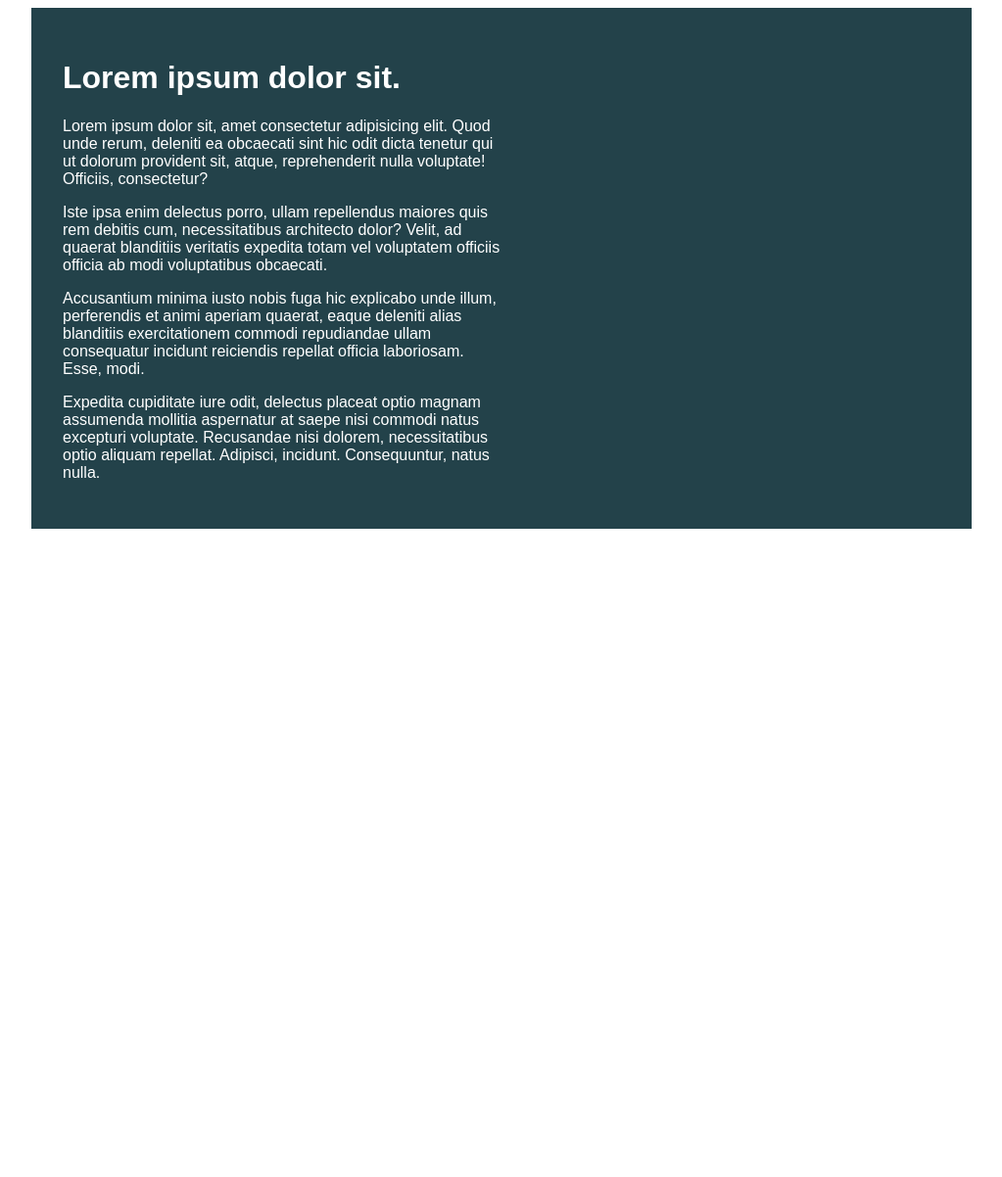
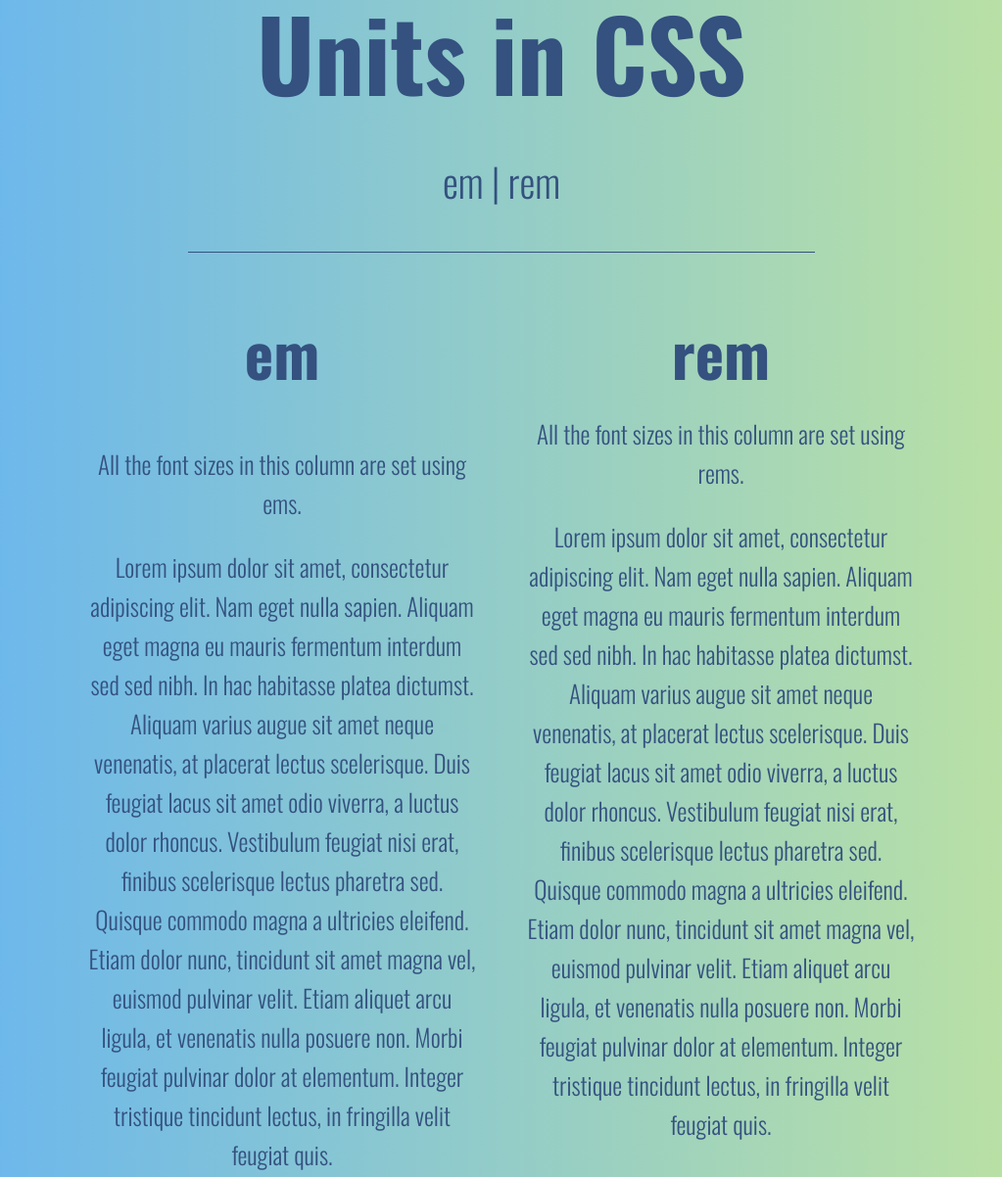
Before and after one commit to CWW15/conquering-responsiuve-layouts, a plain HTML site: page index.html in a window 1280 px wide. Shown: the part 72-1274 px from the top of the page at 98% size, without its empty margins (128-1151 px from the left). Before the commit the page ends 800 px from the top, so only its background shows below. Drawn offline with nearby package versions, Linux system fonts and the light colour scheme.

Commit message:
1 file modified, 5 added, 2 deleted

```diff
--- /dev/null
+++ b/Day02.css
@@ -0,0 +1,140 @@
+@import url('https://fonts.googleapis.com/css?family=Oswald:300,700');
+
+html {
+  font-size: 16px;
+}
+
+@media (min-width: 700px) {
+  html {
+    font-size: 25px;
+  }
+}
+
+body {
+  color: #34517f;
+  margin: 3em auto;
+  text-align: center;
+  background: linear-gradient(to left, #c2e59c , #64b3f4);
+  font-family: 'Oswald', sans-serif;
+  font-weight: 300;
+  font-size: 1em;
+  line-height: 1.6;
+}
+
+.subhead {
+  font-size: 1.6rem;
+  margin: .5em 0;
+}
+
+.subhead::after {
+  content: '';
+  display: block;
+  height: 1px;
+  background: #34517f;
+  margin: 1em auto;
+  width: 50%;
+}
+
+.grid {
+  display: flex;
+  width: 70%;
+  margin: 0 auto;
+}
+
+.col {
+  flex: 1;
+  margin: 0 0.5em;
+  padding: 0 0.5em;
+}
+
+
+
+/* ============
+   === EMS  ===
+   ============ */
+
+.grid {
+
+}
+
+.col--em {
+
+}
+
+.col--em h1 {
+  font-size: 2.5em;
+  margin-bottom: 1em;
+}
+
+.col--em p {
+  font-size: 1em;
+}
+
+
+
+/* ============
+   === REMS ===
+   ============ */
+
+
+
+.col--rem {
+
+}
+
+.col--rem h1 {
+  font-size: 2.5rem;
+}
+
+.col--rem p {
+  font-size: 1rem;
+}
+
+
+
+
+/* ============
+   Call to action
+   ============ */
+
+h1 {
+  font-size: 4em;
+  margin: .5em 0;
+  line-height: 1;
+}
+
+.call-to-action {
+  background: linear-gradient(to left, #f46b45 , #eea849);
+  padding: 3em 0;
+  color: white;
+  text-shadow: 0 0 15px rgba(0, 0, 0, .5);
+  margin-top: 500px;
+  font-size: 1em;
+
+}
+
+.call-to-action--small {
+  font-size: 1em;
+}
+
+.btn {
+  display: inline-block;
+  background: black;
+  font-weight: 700;
+  letter-spacing: 5px;
+  color: white;
+  text-transform: uppercase;
+  text-decoration: none;
+
+  padding: 1em 3em;
+
+  margin: 0 .25rem;
+}
+
+.btn--small {
+  font-size: .5em;
+}
+
+.btn--lrg {
+  font-size: 1.5em;
+}
--- a/index.html
+++ b/index.html
@@ -1,32 +1,51 @@
-
 <html>
 
 <head>
-    <meta charset="UTF-8">
-    <meta name="viewport" content="width=device-width, initial-scale=1.0">
-    <title>Day 01</title>
-
-    <link rel="stylesheet" type="text/css" href="styles.css" />
+    <link rel="stylesheet" type="text/css" href="Day02.css" />
 </head>
 
 <body>
-    <div class="container">
-        <div class="intro-content">
-            <h1>Lorem ipsum dolor sit.</h1>
-            <p>Lorem ipsum dolor sit, amet consectetur adipisicing elit. Quod unde rerum, deleniti ea obcaecati sint hic
-                odit dicta tenetur qui ut dolorum provident sit, atque, reprehenderit nulla voluptate! Officiis,
-                consectetur?</p>
-            <p>Iste ipsa enim delectus porro, ullam repellendus maiores quis rem debitis cum, necessitatibus architecto
-                dolor? Velit, ad quaerat blanditiis veritatis expedita totam vel voluptatem officiis officia ab modi
-                voluptatibus obcaecati.</p>
-            <p>Accusantium minima iusto nobis fuga hic explicabo unde illum, perferendis et animi aperiam quaerat, eaque
-                deleniti alias blanditiis exercitationem commodi repudiandae ullam consequatur incidunt reiciendis
-                repellat officia laboriosam. Esse, modi.</p>
-            <p>Expedita cupiditate iure odit, delectus placeat optio magnam assumenda mollitia aspernatur at saepe nisi
-                commodi natus excepturi voluptate. Recusandae nisi dolorem, necessitatibus optio aliquam repellat.
-                Adipisci, incidunt. Consequuntur, natus nulla.</p>
-        </div>
+<h1>Units in CSS</h1>
+<p class="subhead">em | rem</p>
+
+<div class="grid">
+
+    <div class="col col--em">
+        <h1>em</h1>
+        <p>All the font sizes in this column are set using ems.</p>
+        <p>Lorem ipsum dolor sit amet, consectetur adipiscing elit. Nam eget nulla sapien. Aliquam eget magna eu mauris
+            fermentum interdum sed sed nibh. In hac habitasse platea dictumst. Aliquam varius augue sit amet neque
+            venenatis, at placerat lectus scelerisque. Duis feugiat lacus sit amet odio viverra, a luctus dolor rhoncus.
+            Vestibulum feugiat nisi erat, finibus scelerisque lectus pharetra sed. Quisque commodo magna a ultricies
+            eleifend. Etiam dolor nunc, tincidunt sit amet magna vel, euismod pulvinar velit. Etiam aliquet arcu ligula,
+            et venenatis nulla posuere non. Morbi feugiat pulvinar dolor at elementum. Integer tristique tincidunt
+            lectus, in fringilla velit feugiat quis.</p>
     </div>
+
+    <div class="col col--rem">
+        <h1>rem</h1>
+        <p>All the font sizes in this column are set using rems.</p>
+        <p>Lorem ipsum dolor sit amet, consectetur adipiscing elit. Nam eget nulla sapien. Aliquam eget magna eu mauris
+            fermentum interdum sed sed nibh. In hac habitasse platea dictumst. Aliquam varius augue sit amet neque
+            venenatis, at placerat lectus scelerisque. Duis feugiat lacus sit amet odio viverra, a luctus dolor rhoncus.
+            Vestibulum feugiat nisi erat, finibus scelerisque lectus pharetra sed. Quisque commodo magna a ultricies
+            eleifend. Etiam dolor nunc, tincidunt sit amet magna vel, euismod pulvinar velit. Etiam aliquet arcu ligula,
+            et venenatis nulla posuere non. Morbi feugiat pulvinar dolor at elementum. Integer tristique tincidunt
+            lectus, in fringilla velit feugiat quis.</p>
+    </div>
+</div>
+
+<div class="call-to-action">
+    <h1>A call to action</h1>
+    <a href="" class="btn">Buy now</a>
+    <a href="" class="btn btn--small">Buy now</a>
+    <a href="" class="btn btn--lrg">Buy now</a>
+</div>
+
+<div class="call-to-action call-to-action--small">
+    <h1>A call to action</h1>
+    <a href="" class="btn">Buy now</a>
+</div>
 </body>
 
 </html>
```
Also changed, not shown: Day 2 - Units.html (added, +29 -0 lines), a.html (added, +12 -0 lines), me.html (deleted, +0 -8 lines), Day01.css (renamed from styles.css), 1 other file.
